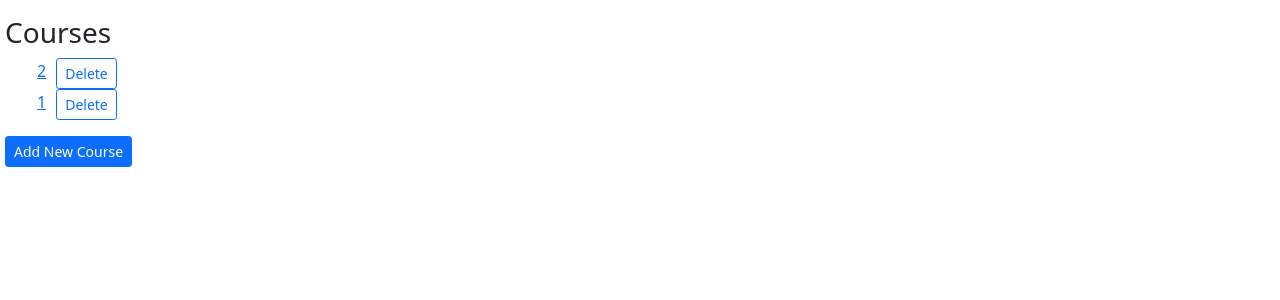
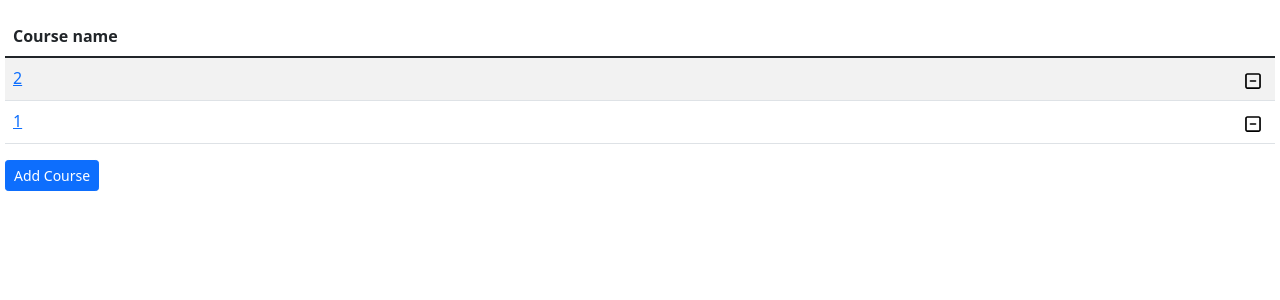
Before and after one commit to valvic66/django_classes_courses_project, a Django app: page /class/20/all_courses/ in a window 1280 px wide. Shown: the part 85-385 px from the top of the page. Run offline with Django 4.2, Linux system fonts and the light colour scheme; data comes from the database, SQL or seed files in the repository; some libraries are stand-ins or nearby versions.

Commit message:
finished first draft of main pages styling

```diff
--- a/classes/templates/class_list.html
+++ b/classes/templates/class_list.html
@@ -67,5 +67,7 @@
   </table>
 </div>
 
-<a href="{% url 'add_class' %}">Add New Class</a>
+<form method="get" action="{% url 'add_class' %}">
+  <button type="submit" class="btn btn-primary btn-sm">Add Class</button>
+</form>
 {% endblock %}
--- a/classes/templates/course_list.html
+++ b/classes/templates/course_list.html
@@ -4,14 +4,19 @@
     display: flex;
     align-items: baseline;
     gap: 10px;
+    width: 100%;
   }
 
   .delete-form {
-    margin-right: 10px;
+    margin-bottom: 0;
+    text-align: right;
   }
 
   .course__item {
     list-style-type: none;
+  }
+
+  .breadcrumb {
   }
 </style>
 
@@ -26,31 +31,54 @@
       </li>
     </ol>
   </nav>
-  <h3>Courses</h3>
-  <ul>
+  <table class="table table-striped">
+    <thead>
+      <tr>
+        <th scope="col">Course name</th>
+      </tr>
+    </thead>
+    <tbody>
       {% for course in courses %}
-    <div class="course__container">
+      <tr>
+        <td>
           <li class="course__item">
             <a
               href="{% url 'pdf_list' class_id=course.my_class.id course_id=course.id %}"
               >{{ course.title }}</a
             >
           </li>
+        </td>
+        <td>
           <form
             method="post"
             action="{% url 'delete_course' class_id=class_id course_id=course.id %}"
             class="delete-form"
           >
             {% csrf_token %}
-        <button type="submit" class="btn btn-outline-primary btn-sm">
-          Delete
+            <button
+              type="submit"
+              style="outline: 0; border: 0; background-color: transparent"
+            >
+              <svg
+                xmlns="http://www.w3.org/2000/svg"
+                height="18"
+                width="16"
+                viewBox="0 0 448 512"
+              >
+                <!--!Font Awesome Free 6.5.1 by @fontawesome - https://fontawesome.com License - https://fontawesome.com/license/free Copyright 2023 Fonticons, Inc.-->
+                <path
+                  d="M64 80c-8.8 0-16 7.2-16 16V416c0 8.8 7.2 16 16 16H384c8.8 0 16-7.2 16-16V96c0-8.8-7.2-16-16-16H64zM0 96C0 60.7 28.7 32 64 32H384c35.3 0 64 28.7 64 64V416c0 35.3-28.7 64-64 64H64c-35.3 0-64-28.7-64-64V96zM152 232H296c13.3 0 24 10.7 24 24s-10.7 24-24 24H152c-13.3 0-24-10.7-24-24s10.7-24 24-24z"
+                />
+              </svg>
             </button>
           </form>
-    </div>
+        </td>
+      </tr>
       {% endfor %}
-  </ul>
+    </tbody>
+  </table>
 </div>
 <form method="get" action="{% url 'add_course' class_id=class_id %}">
-  <button type="submit" class="btn btn-primary btn-sm">Add New Course</button>
+  <button type="submit" class="btn btn-primary btn-sm">Add Course</button>
 </form>
 {% endblock %}
```
Also changed, not shown: classes/templates/pdf_list.html (+38 -14 lines). Lines whose indentation alone changed are shown as unchanged.
